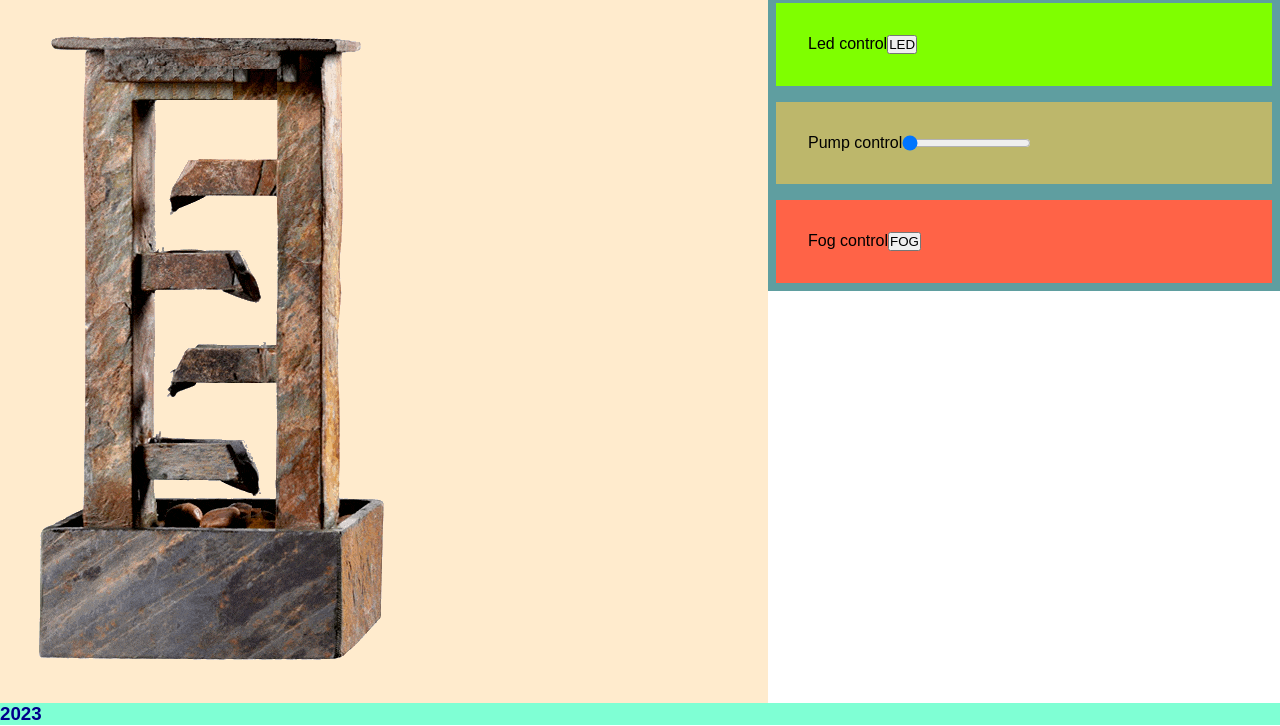
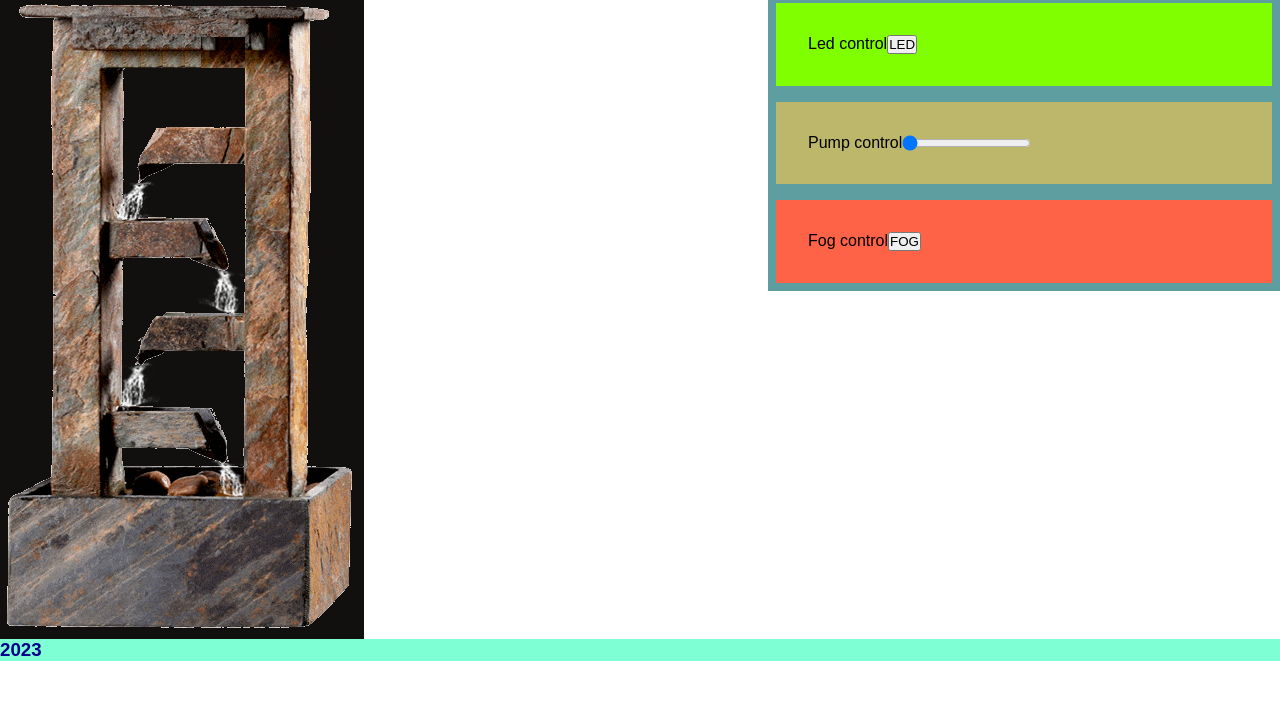
Before and after one commit to amac81/AcSmartFountain, a plain HTML site: page index.html in a window 1280 px wide. Shown: the part 74-800 px from the top of the page. Drawn offline with Linux system fonts and the light colour scheme.

Commit message:
CSS and HTML update for images

```diff
--- a/css/styles.css
+++ b/css/styles.css
@@ -28,15 +28,55 @@ header h1 {
 
 #fountain-container {
     float: left;
-    width: 60%;
-    padding:2rem;
-
-    background-color:blanchedalmond;
+    position: relative;
+    background-color:rgb(17, 16, 15);
 }
 
-#fountain-container img {
-    max-width: fit-content;
+#fog-img {
+    position: absolute;
+    width: 255px;
+    height: 152px;
+    bottom: 142px;
+    left: 50px;
+    display: none;
 }
+
+#water-stream-img1 {
+    position: absolute;
+    width: 77px;
+    top: 185px;
+    left: 90px;
+}
+
+#water-stream-img2 {
+    position: absolute;
+    width: 77px;
+    height: 50px;
+    top: 275px;
+    left: 190px;
+    rotate: 20deg;
+}
+
+
+#water-stream-img3 {
+    position: absolute;
+    width: 77px;
+    height: 50px;
+    bottom: 225px;
+    left: 92px;
+    rotate: -10deg;
+}
+
+#water-stream-img4 {
+    position: absolute;
+    width: 77px;
+    height: 40px;
+    bottom: 137px;
+    right: 92px;
+    rotate: 10deg;
+}
+
+
 
 #control-container {
     float: right;
--- a/index.html
+++ b/index.html
@@ -15,7 +15,12 @@
   </header>
   <div id="main-container">
     <div id="fountain-container">
-      <img src="img/fonte.gif">
+      <img id="fountain-img" src="img/fonte.gif">
+      <img id="fog-img" src="img/fog.png">
+      <img id="water-stream-img1" src="img/water_L.png">
+      <img id="water-stream-img2" src="img/water_R.png">
+      <img id="water-stream-img3" src="img/water_L.png">
+      <img id="water-stream-img4" src="img/water_R.png">
     </div>
     <div id="control-container">
       <div id="led-control-container">
```
Also changed, not shown: img/fog.png (added), img/fonte - Cópia.gif (added), img/water_L.png (added), img/water_R.png (added).
